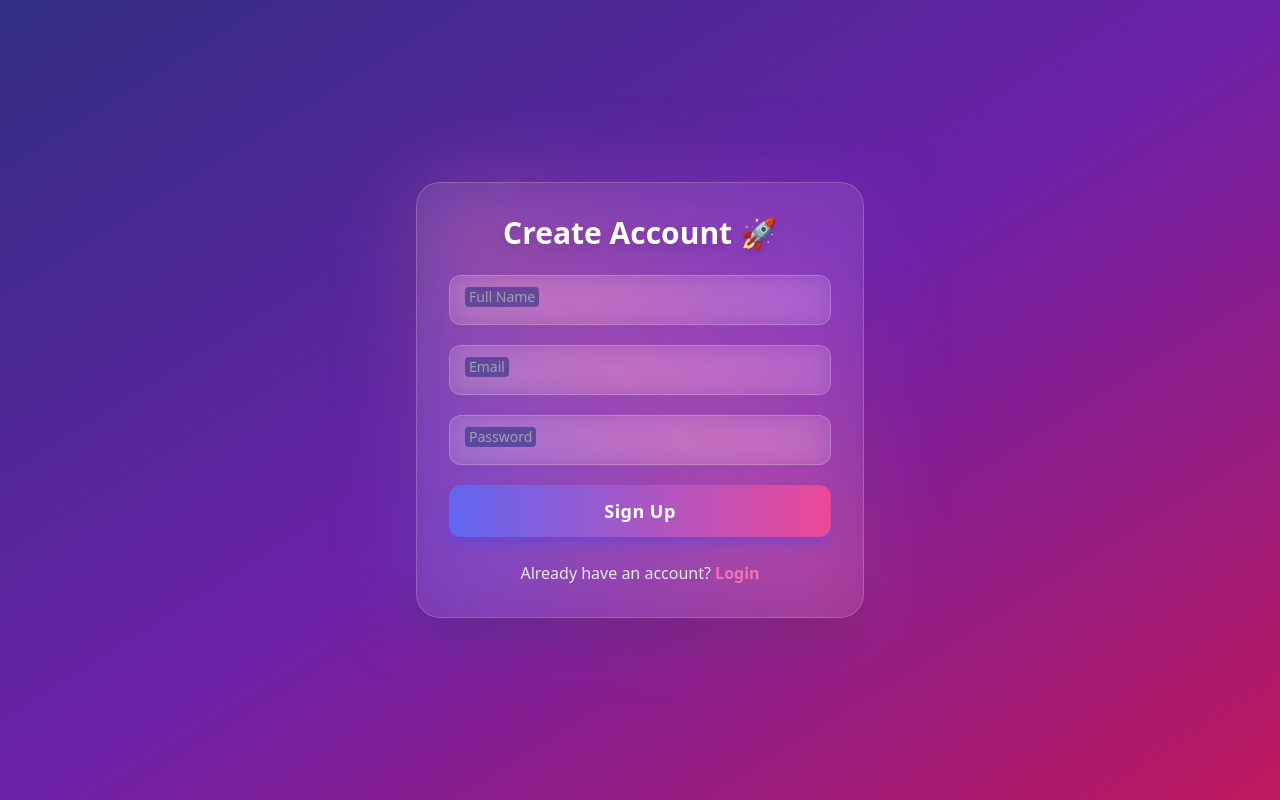
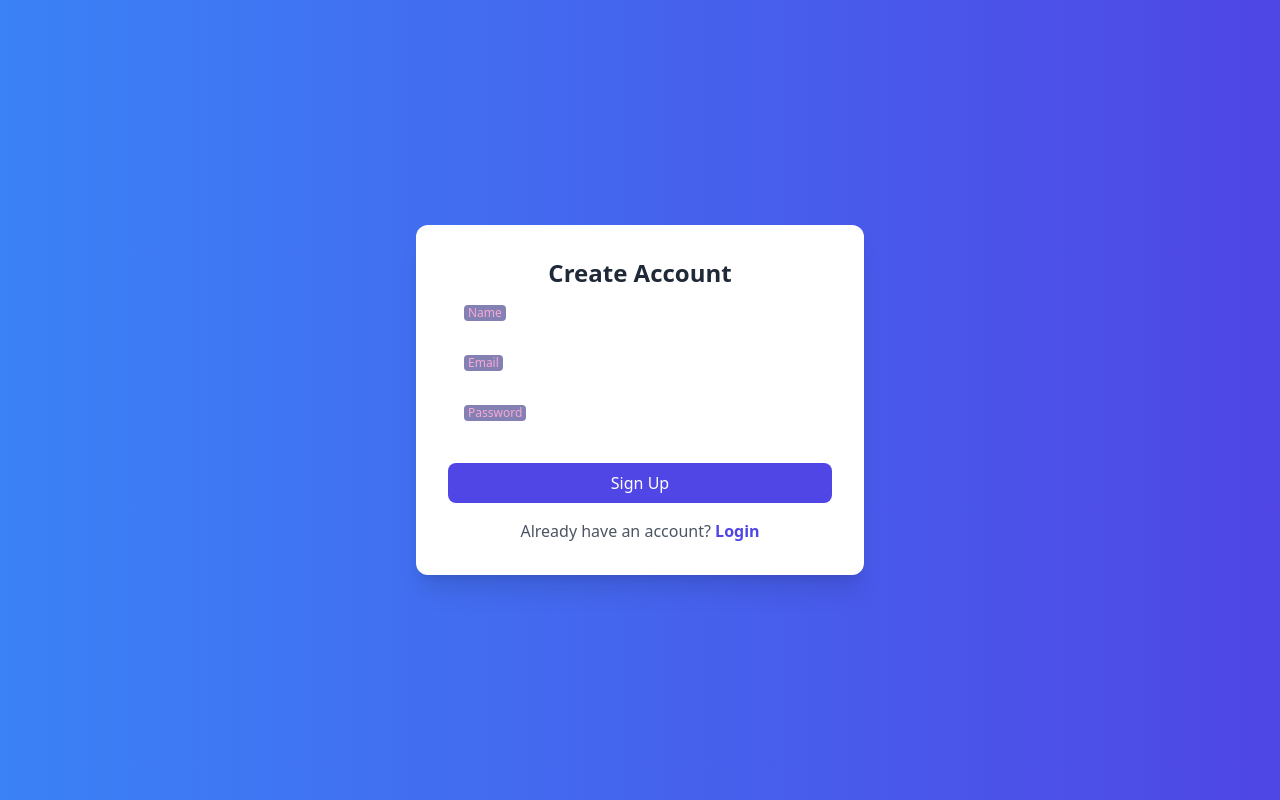
Before and after one commit to SoumyaRanjanBhanja1/test, a React (Vite) app: page / in a window 1280 px wide. Built offline with nearby package versions, Linux system fonts and the light colour scheme.

Commit message:
added to test

```diff
--- a/src/pages/Signup.jsx
+++ b/src/pages/Signup.jsx
@@ -1,99 +1,42 @@
 import { useState } from "react";
-import { Link, useNavigate } from "react-router-dom";
+import { Link,useNavigate } from "react-router-dom";
 import axios from "../utils/axios";
 import Input from "../components/Input";
-import { motion } from "framer-motion";
-import { toast } from "react-toastify";
 
 const Signup = () => {
-  const [form, setForm] = useState({ name: "", email: "", password: ""});
-  const [loading, setLoading] = useState(false);
-  const navigate = useNavigate();
+  const [form, setForm] = useState({ name: "", email: "", password: "" });
+
+  const navigate=useNavigate();
 
   const handleChange = (e) => setForm({ ...form, [e.target.name]: e.target.value });
 
   const handleSubmit = async (e) => {
     e.preventDefault();
-
-    if (!form.name || !form.email || !form.password) {
-      toast.error("All fields are required!");
-      return;
-    }
-    setLoading(true);
     try {
       await axios.post("/signup", form);
-      toast.success("Signup successful! You can login now.");
+      alert("Signup successful! You can login now.");
       navigate("/login");
     } catch (err) {
-      toast.error(err.response?.data?.message || "Something went wrong!");
-    } finally {
-      setLoading(false);
+      alert(err.response?.data?.message || "Something went wrong");
     }
   };
 
   return (
-    <div className="flex items-center justify-center min-h-screen bg-gradient-to-br from-indigo-900 via-purple-800 to-pink-700 p-4">
-      {/* Floating Glass Card */}
-      <motion.div
-        initial={{ opacity: 0, y: 40 }}
-        animate={{ opacity: 1, y: 0 }}
-        transition={{ duration: 0.7, ease: "easeOut" }}
-        className="relative w-full max-w-md bg-white/10 backdrop-blur-xl border border-white/20 rounded-3xl shadow-2xl p-8"
-      >
-        {/* Neon Glow Background */}
-        <div className="absolute inset-0 -z-10 bg-gradient-to-tr from-indigo-500/40 via-pink-400/30 to-purple-600/30 blur-2xl rounded-3xl" />
-
-        <h2 className="text-3xl font-extrabold text-center text-white drop-shadow-lg mb-6">
-          Create Account 🚀
-        </h2>
-
-        <form onSubmit={handleSubmit} className="space-y-5">
-          <Input
-            label="Full Name"
-            type="text"
-            value={form.name}
-            onChange={handleChange}
-            name="name"
-            placeholder="John Doe"
-          />
-          <Input
-            label="Email"
-            type="email"
-            value={form.email}
-            onChange={handleChange}
-            name="email"
-            placeholder="you@example.com"
-          />
-          <Input
-            label="Password"
-            type="password"
-            value={form.password}
-            onChange={handleChange}
-            name="password"
-            placeholder="********"
-          />
-
-
-          <motion.button
-            whileHover={{ scale: 1.05 }}
-            whileTap={{ scale: 0.97 }}
-            type="submit"
-            disabled={loading}
-            className={`w-full py-3 rounded-xl text-lg font-semibold text-white tracking-wide transition-all duration-300
-              ${loading ? "bg-indigo-400 cursor-not-allowed" : "bg-gradient-to-r from-indigo-500 to-pink-500 hover:from-pink-500 hover:to-indigo-500 shadow-lg shadow-indigo-600/40"}
-            `}
-          >
-            {loading ? "Creating Account..." : "Sign Up"}
-          </motion.button>
+    <div className="flex items-center justify-center min-h-screen bg-gradient-to-r from-blue-500 to-indigo-600">
+      <div className="bg-white shadow-xl rounded-xl p-8 w-full max-w-md">
+        <h2 className="text-2xl font-bold text-center text-gray-800 mb-6">Create Account</h2>
+        <form onSubmit={handleSubmit}>
+          <Input label="Name" type="text" value={form.name} onChange={handleChange} name="name" />
+          <Input label="Email" type="email" value={form.email} onChange={handleChange} name="email" />
+          <Input label="Password" type="password" value={form.password} onChange={handleChange} name="password" />
+          <button className="w-full bg-indigo-600 text-white py-2 rounded-lg hover:bg-indigo-700 transition duration-300">
+            Sign Up
+          </button>
         </form>
-
-        <p className="text-center mt-6 text-gray-200">
-          Already have an account?{" "}
-          <Link to="/login" className="text-pink-400 hover:underline font-semibold">
-            Login
-          </Link>
+        <p className="text-center mt-4 text-gray-600">
+          Already have an account? <Link to="/login" className="text-indigo-600 font-semibold">Login</Link>
         </p>
-      </motion.div>
+      </div>
     </div>
   );
 };
```
